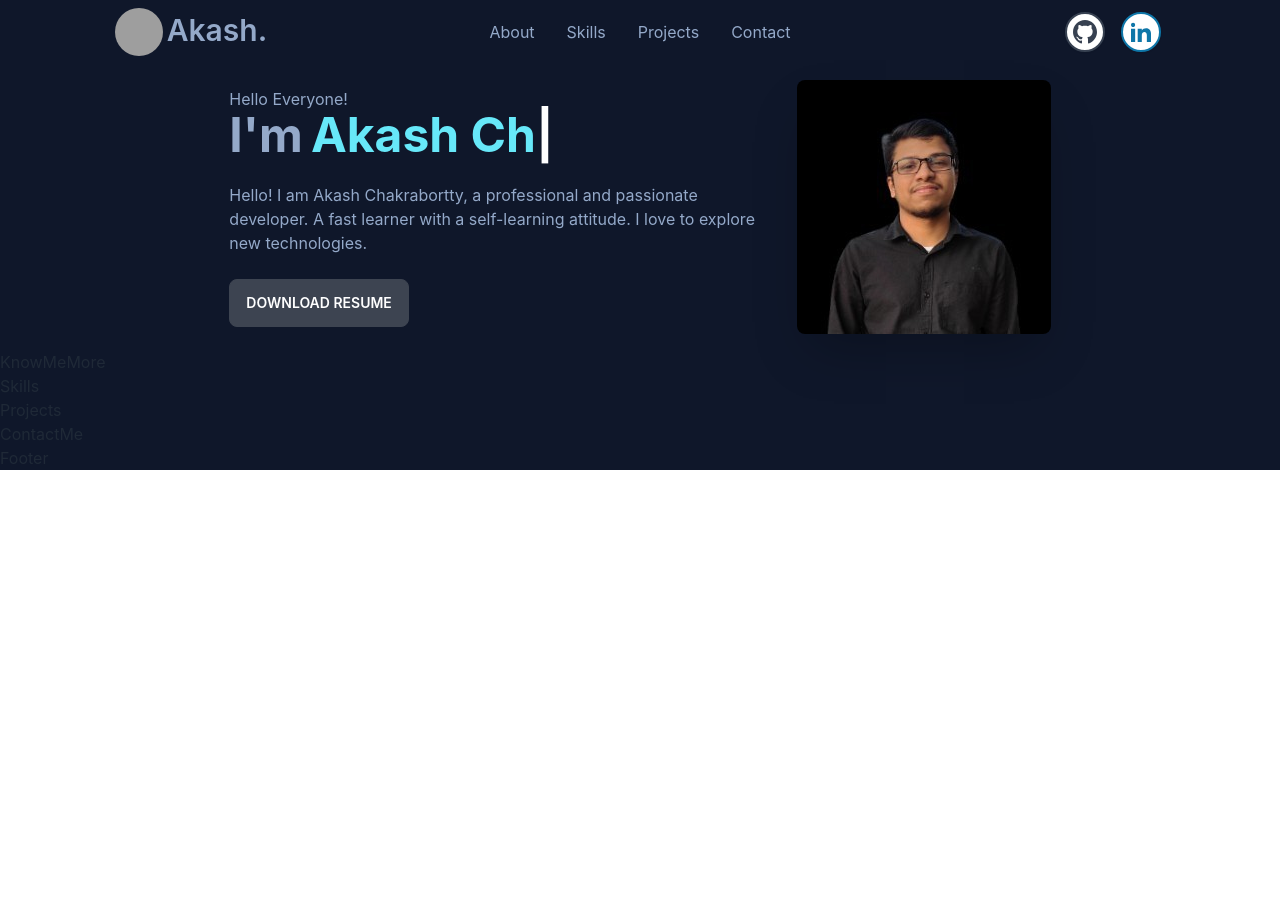
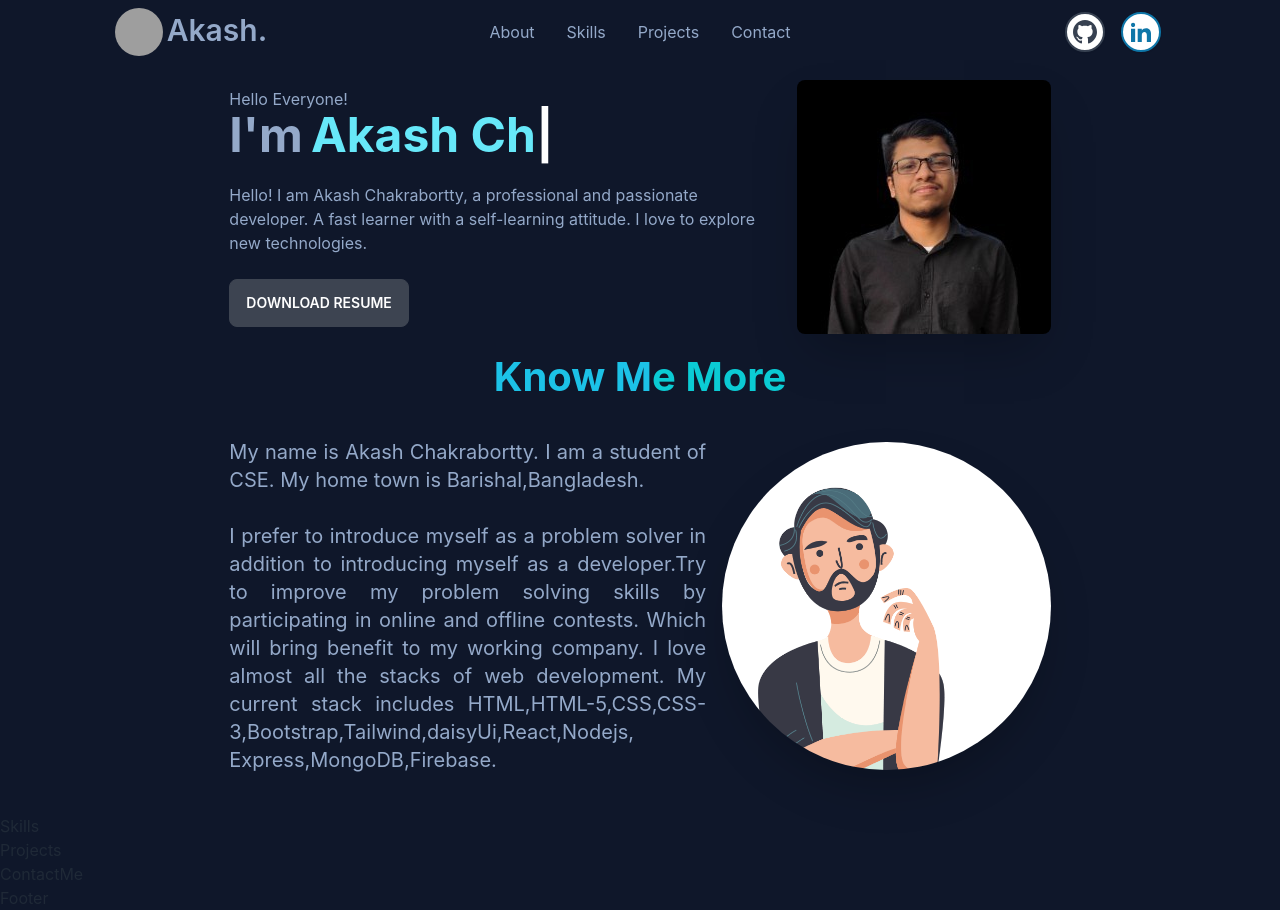
Before and after one commit to AkashChakrabortty/Akash-Chakrabortty-Portfolio, a React (Create React App) app: page / in a window 1280 px wide. Before the commit the page ends 800 px from the top, so only its background shows below. Built offline with nearby package versions, Linux system fonts and the light colour scheme; grey boxes are pictures that could not be loaded.

Commit message:
know me more

```diff
--- /dev/null
+++ b/src/components/HeaderStyle/HeaderStyle.jsx
@@ -0,0 +1,20 @@
+import React from 'react';
+
+const HeaderStyle = ({headerSpan}) => {
+
+    return (
+        <div>
+            <p sx={{textAlign:'center'}}>
+        {
+            headerSpan.split('').map((span,index)=>{return <span key={index}>
+             {
+                index < headerSpan.length/2 ? <span style={{color: '#1cc2e7', fontWeight: '700', fontSize:'40px'}}>{span}</span> :  <span style={{color: '#0bcbd4', fontWeight: '700', fontSize:'40px'}}>{span}</span>
+             }
+            </span>})
+        }
+     </p>
+        </div>
+    );
+};
+
+export default HeaderStyle;
--- a/src/components/KnowMeMore/KnowMeMore.jsx
+++ b/src/components/KnowMeMore/KnowMeMore.jsx
@@ -1,11 +1,40 @@
-import React from 'react';
+import React from "react";
+import HeaderStyle from "../HeaderStyle/HeaderStyle";
+import img from './16766-forget-password-animation.gif';
 
 const KnowMeMore = () => {
-    return (
-        <div>
-            KnowMeMore
+  return (
+    <div id="about">
+      <h1 className="lg:text-5xl text-4xl font-bold text-center">
+        <HeaderStyle headerSpan={'Know Me More'}/>
+      </h1>
+      <div className="hero">
+        <div className="w-full lg:w-4/6 mx-auto">
+          <div className="hero-content flex-col lg:flex-row-reverse">
+            <img
+              src={img}
+              className="w-2/5 rounded-full shadow-2xl"
+              alt="who am i?"
+            />
+            <div>
+              <p className="py-6 text-xl text-justify" style={{ color: "#94a9c9" }}>
+                My name is Akash Chakrabortty. I am a student of CSE. My home
+                town is Barishal,Bangladesh. <br />
+                <br />I prefer to introduce myself as a problem solver in
+                addition to introducing myself as a developer.Try to improve my
+                problem solving skills by participating in online and offline
+                contests. Which will bring benefit to my working company. I love
+                almost all the stacks of web development. My current stack
+                includes
+                HTML,HTML-5,CSS,CSS-3,Bootstrap,Tailwind,daisyUi,React,Nodejs,
+                Express,MongoDB,Firebase.
+              </p>
+            </div>
+          </div>
         </div>
-    );
+      </div>
+    </div>
+  );
 };
 
 export default KnowMeMore;
```
Also changed, not shown: src/components/KnowMeMore/16766-forget-password-animation.gif (added).
